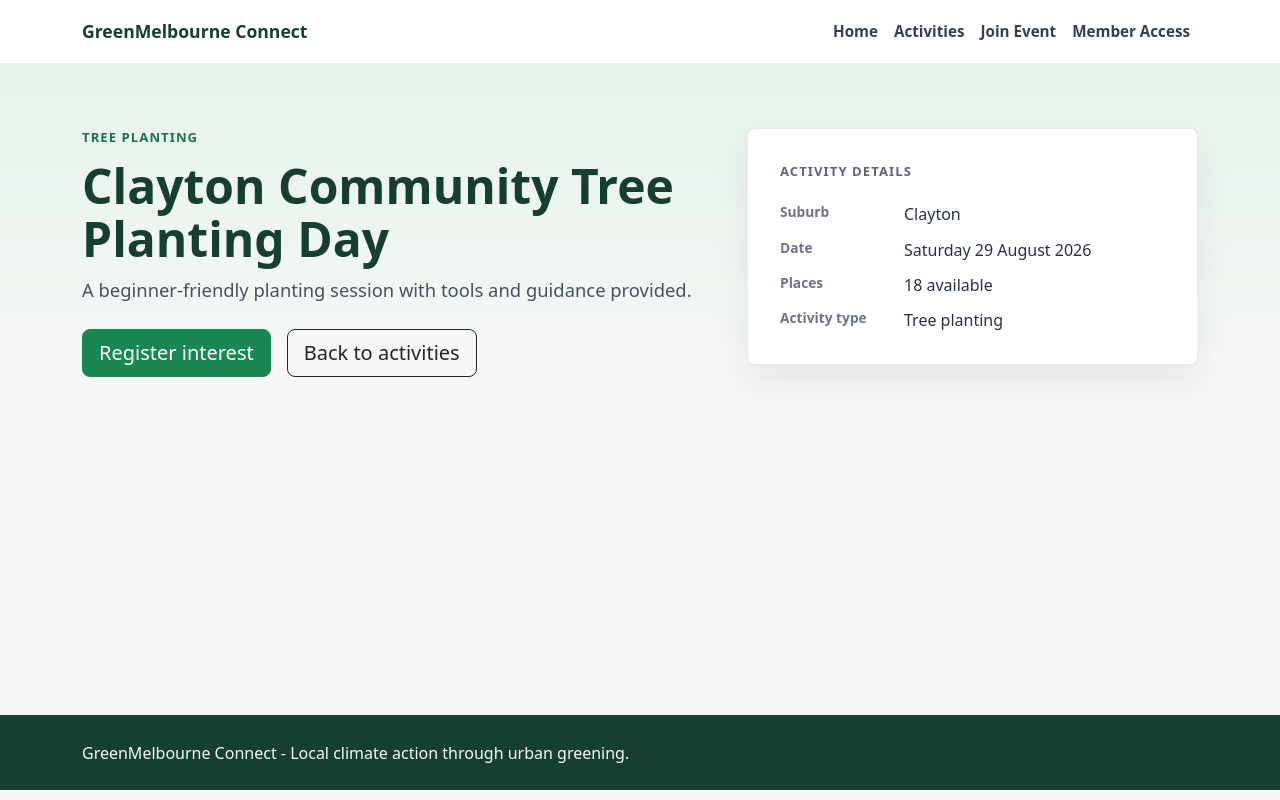
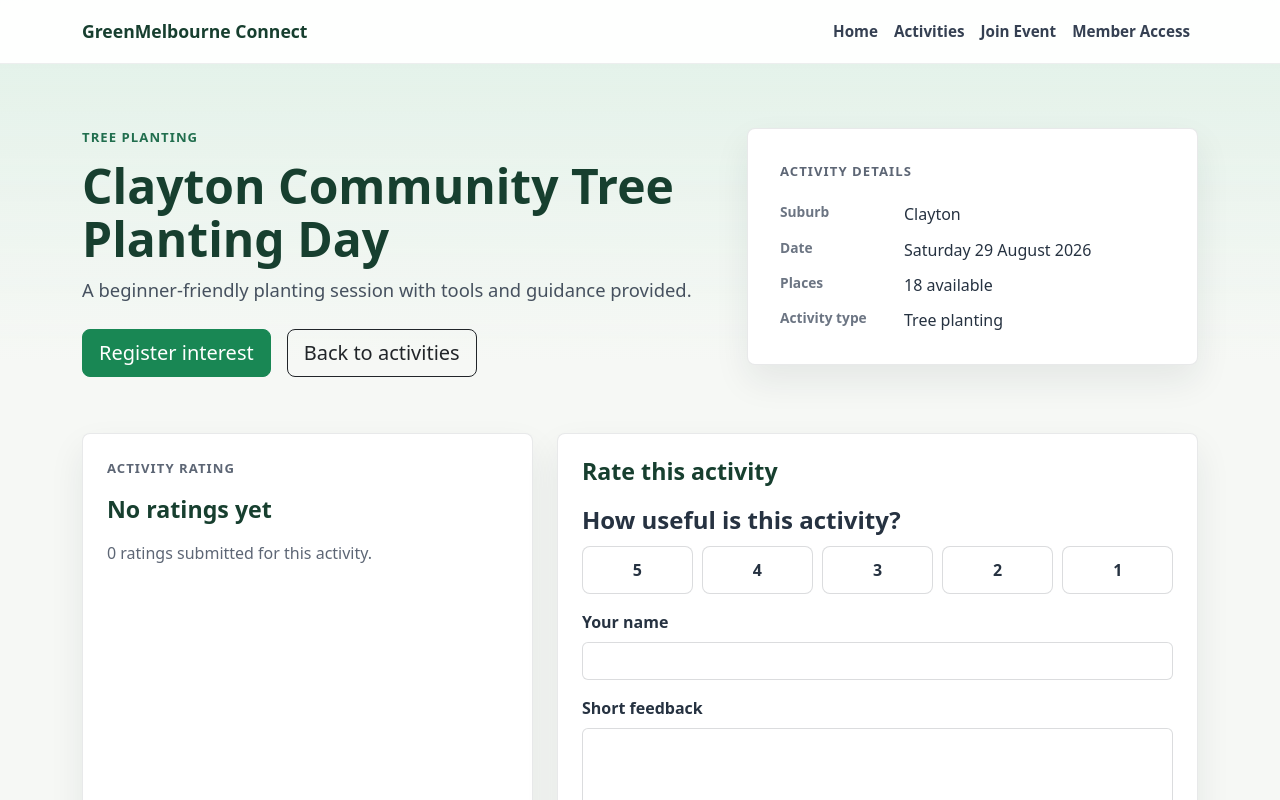
Before and after one commit to gliu0043-crypto/gliu-fit5032, a Vue app in the folder greenmelbourne-connect/: page /activities/1 in a window 1280 px wide. Shown: the top 800 px of the page. Built offline with nearby package versions, Linux system fonts and the light colour scheme.

Commit message:
Add activity rating feature

```diff
--- /dev/null
+++ b/greenmelbourne-connect/src/data/ratings.js
@@ -0,0 +1,41 @@
+import { ref } from 'vue'
+
+const ratingsStorageKey = 'greenmelbourne-connect-ratings'
+
+const readRatings = () => {
+  try {
+    if (typeof localStorage === 'undefined') {
+      return []
+    }
+
+    const savedRatings = localStorage.getItem(ratingsStorageKey)
+
+    if (!savedRatings) {
+      return []
+    }
+
+    const parsedRatings = JSON.parse(savedRatings)
+    return Array.isArray(parsedRatings) ? parsedRatings : []
+  } catch {
+    return []
+  }
+}
+
+const saveRatings = () => {
+  try {
+    if (typeof localStorage === 'undefined') {
+      return
+    }
+
+    localStorage.setItem(ratingsStorageKey, JSON.stringify(ratings.value))
+  } catch {
+    return
+  }
+}
+
+export const ratings = ref(readRatings())
+
+export const addRating = (rating) => {
+  ratings.value.unshift(rating)
+  saveRatings()
+}
--- a/greenmelbourne-connect/src/style.css
+++ b/greenmelbourne-connect/src/style.css
@@ -137,6 +137,7 @@ p {
 .impact-panel,
 .activity-picker,
 .selected-activity,
+.rating-panel,
 .registration-form,
 .registrations-panel,
 .registration-card,
@@ -167,6 +168,7 @@ p {
 }
 
 .impact-panel p,
+.rating-panel p,
 .section-heading p,
 .event-card p,
 .join-section p,
@@ -413,6 +415,71 @@ p {
   margin-bottom: 0;
 }
 
+.rating-section {
+  margin-top: 2rem;
+}
+
+.rating-panel {
+  padding: 1.5rem;
+}
+
+.rating-panel h2 {
+  color: #173f2f;
+  font-size: 1.45rem;
+  font-weight: 800;
+  margin-bottom: 1rem;
+}
+
+.rating-option-grid {
+  display: grid;
+  grid-template-columns: repeat(5, minmax(0, 1fr));
+  gap: 0.6rem;
+}
+
+.rating-option {
+  display: grid;
+  min-height: 3rem;
+  cursor: pointer;
+  place-items: center;
+  border: 1px solid rgba(31, 41, 51, 0.16);
+  border-radius: 8px;
+  background: #ffffff;
+  color: #263241;
+  font-weight: 850;
+}
+
+.rating-option.selected,
+.rating-option:hover,
+.rating-option:focus-within {
+  border-color: #216e4e;
+  background: #dceee4;
+  color: #173f2f;
+}
+
+.rating-feedback-list {
+  display: grid;
+  gap: 0.8rem;
+  margin-top: 1.25rem;
+}
+
+.rating-feedback-list article {
+  border-top: 1px solid rgba(31, 41, 51, 0.1);
+  padding-top: 0.8rem;
+}
+
+.rating-feedback-list strong {
+  color: #173f2f;
+}
+
+.rating-feedback-list p {
+  margin: 0.35rem 0;
+}
+
+.rating-feedback-list span {
+  color: #6c7583;
+  font-size: 0.85rem;
+}
+
 .selection-error {
   color: #dc3545;
   font-size: 0.875rem;
@@ -534,6 +601,7 @@ p {
 }
 
 .auth-panel .form-label,
+.rating-panel .form-label,
 .registration-form .form-label {
   color: #263241;
   font-weight: 750;
@@ -541,6 +609,7 @@ p {
 
 .auth-panel .form-control,
 .auth-panel .form-select,
+.rating-panel .form-control,
 .registration-form .form-control,
 .registration-form .form-select {
   border-color: rgba(31, 41, 51, 0.16);
@@ -549,6 +618,7 @@ p {
 
 .auth-panel .form-control:focus,
 .auth-panel .form-select:focus,
+.rating-panel .form-control:focus,
 .registration-form .form-control:focus,
 .registration-form .form-select:focus {
   border-color: #216e4e;
@@ -687,6 +757,7 @@ p {
     .empty-state,
     .auth-panel,
     .access-message,
+    .rating-panel,
     .summary-card,
     .registration-form,
     .registrations-panel,
@@ -703,6 +774,10 @@ p {
   .organiser-summary-grid {
     grid-template-columns: 1fr;
   }
+
+  .rating-option-grid {
+    grid-template-columns: repeat(3, minmax(0, 1fr));
+  }
 }
 
 @media (min-width: 992px) {
--- a/greenmelbourne-connect/src/views/ActivityDetailView.vue
+++ b/greenmelbourne-connect/src/views/ActivityDetailView.vue
@@ -1,10 +1,93 @@
 <script setup>
-import { computed } from 'vue'
+import { computed, reactive, ref } from 'vue'
 import { RouterLink, useRoute } from 'vue-router'
+import { currentUser } from '../data/auth'
 import { events } from '../data/events'
+import { addRating, ratings } from '../data/ratings'
 
 const route = useRoute()
 const event = computed(() => events.find((activity) => activity.id === Number(route.params.id)))
+const ratingMessage = ref('')
+
+const ratingForm = reactive({
+  score: '',
+  reviewerName: '',
+  comment: '',
+})
+
+const ratingErrors = reactive({
+  score: '',
+  reviewerName: '',
+  comment: '',
+})
+
+const ratingScores = [5, 4, 3, 2, 1]
+
+const eventRatings = computed(() => {
+  if (!event.value) {
+    return []
+  }
+
+  return ratings.value.filter((rating) => rating.eventId === event.value.id)
+})
+
+const averageRating = computed(() => {
+  if (eventRatings.value.length === 0) {
+    return null
+  }
+
+  const totalScore = eventRatings.value.reduce((total, rating) => total + Number(rating.score), 0)
+  return totalScore / eventRatings.value.length
+})
+
+const averageRatingText = computed(() =>
+  averageRating.value ? `${averageRating.value.toFixed(1)} / 5` : 'No ratings yet',
+)
+
+const reviewerName = computed(() =>
+  currentUser.value ? currentUser.value.fullName : ratingForm.reviewerName.trim(),
+)
+
+const validateRating = () => {
+  ratingErrors.score = Number(ratingForm.score) ? '' : 'Choose a rating score.'
+  ratingErrors.reviewerName =
+    reviewerName.value.length >= 2 ? '' : 'Enter your name before submitting.'
+  ratingErrors.comment =
+    ratingForm.comment.trim().length >= 10
+      ? ''
+      : 'Write at least 10 characters about this activity.'
+
+  return !ratingErrors.score && !ratingErrors.reviewerName && !ratingErrors.comment
+}
+
+const resetRatingForm = () => {
+  ratingForm.score = ''
+  ratingForm.reviewerName = ''
+  ratingForm.comment = ''
+  Object.keys(ratingErrors).forEach((fieldName) => {
+    ratingErrors[fieldName] = ''
+  })
+}
+
+const submitRating = () => {
+  ratingMessage.value = ''
+
+  if (!event.value || !validateRating()) {
+    return
+  }
+
+  addRating({
+    id: Date.now(),
+    eventId: event.value.id,
+    score: Number(ratingForm.score),
+    reviewerName: reviewerName.value,
+    comment: ratingForm.comment.trim(),
+    submittedAt: new Date().toLocaleDateString('en-AU'),
+  })
+
+  ratingMessage.value = 'Thanks. Your activity rating has been saved.'
+  resetRatingForm()
+}
 </script>
 
 <template>
@@ -52,6 +135,99 @@ const event = computed(() => events.find((activity) => activity.id === Number(ro
         </div>
       </div>
 
+      <div v-if="event" class="row g-4 rating-section">
+        <div class="col-12 col-lg-5">
+          <div class="rating-panel h-100">
+            <p class="panel-label">Activity rating</p>
+            <h2>{{ averageRatingText }}</h2>
+            <p>
+              {{ eventRatings.length }}
+              {{ eventRatings.length === 1 ? 'rating' : 'ratings' }} submitted for this activity.
+            </p>
+
+            <div v-if="eventRatings.length > 0" class="rating-feedback-list">
+              <article v-for="rating in eventRatings.slice(0, 3)" :key="rating.id">
+                <strong>{{ rating.score }} / 5</strong>
+                <p>{{ rating.comment }}</p>
+                <span>{{ rating.reviewerName }} - {{ rating.submittedAt }}</span>
+              </article>
+            </div>
+          </div>
+        </div>
+
+        <div class="col-12 col-lg-7">
+          <form class="rating-panel" novalidate @submit.prevent="submitRating">
+            <h2>Rate this activity</h2>
+
+            <div v-if="ratingMessage" class="alert alert-success" role="status">
+              {{ ratingMessage }}
+            </div>
+
+            <fieldset class="mb-3">
+              <legend class="form-label">How useful is this activity?</legend>
+              <div class="rating-option-grid">
+                <label
+                  v-for="score in ratingScores"
+                  :key="score"
+                  class="rating-option"
+                  :class="{ selected: Number(ratingForm.score) === score }"
+                >
+                  <input
+                    v-model="ratingForm.score"
+                    class="visually-hidden"
+                    type="radio"
+                    name="rating-score"
+                    :value="String(score)"
+                    @change="ratingErrors.score = ''"
+                  >
+                  <span>{{ score }}</span>
+                </label>
+              </div>
+              <div v-if="ratingErrors.score" class="selection-error">
+                {{ ratingErrors.score }}
+              </div>
+            </fieldset>
+
+            <div v-if="!currentUser" class="mb-3">
+              <label class="form-label" for="reviewer-name">Your name</label>
+              <input
+                id="reviewer-name"
+                v-model="ratingForm.reviewerName"
+                class="form-control"
+                :class="{ 'is-invalid': ratingErrors.reviewerName }"
+                type="text"
+                @input="ratingErrors.reviewerName = ''"
+              >
+              <div v-if="ratingErrors.reviewerName" class="invalid-feedback">
+                {{ ratingErrors.reviewerName }}
+              </div>
+            </div>
+
+            <div v-else class="selected-activity mb-3">
+              <p class="panel-label">Reviewer</p>
+              <h3>{{ currentUser.fullName }}</h3>
+            </div>
+
+            <div class="mb-4">
+              <label class="form-label" for="rating-comment">Short feedback</label>
+              <textarea
+                id="rating-comment"
+                v-model="ratingForm.comment"
+                class="form-control"
+                :class="{ 'is-invalid': ratingErrors.comment }"
+                rows="4"
+                @input="ratingErrors.comment = ''"
+              ></textarea>
+              <div v-if="ratingErrors.comment" class="invalid-feedback">
+                {{ ratingErrors.comment }}
+              </div>
+            </div>
+
+            <button class="btn btn-success btn-lg" type="submit">Submit rating</button>
+          </form>
+        </div>
+      </div>
+
       <div v-else class="empty-state">
         <h1>Activity not found.</h1>
         <p>The selected activity could not be found in the current activity list.</p>
```
